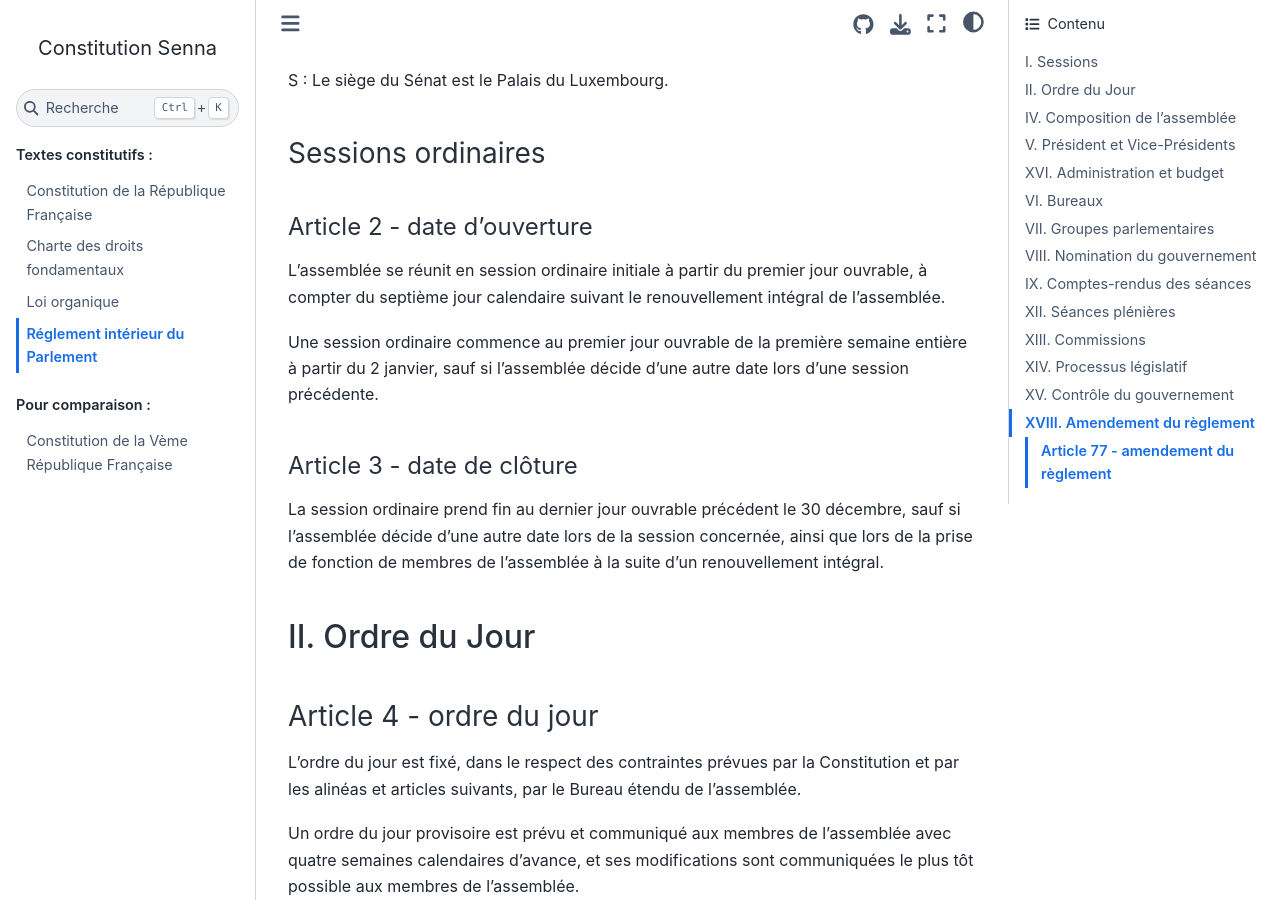
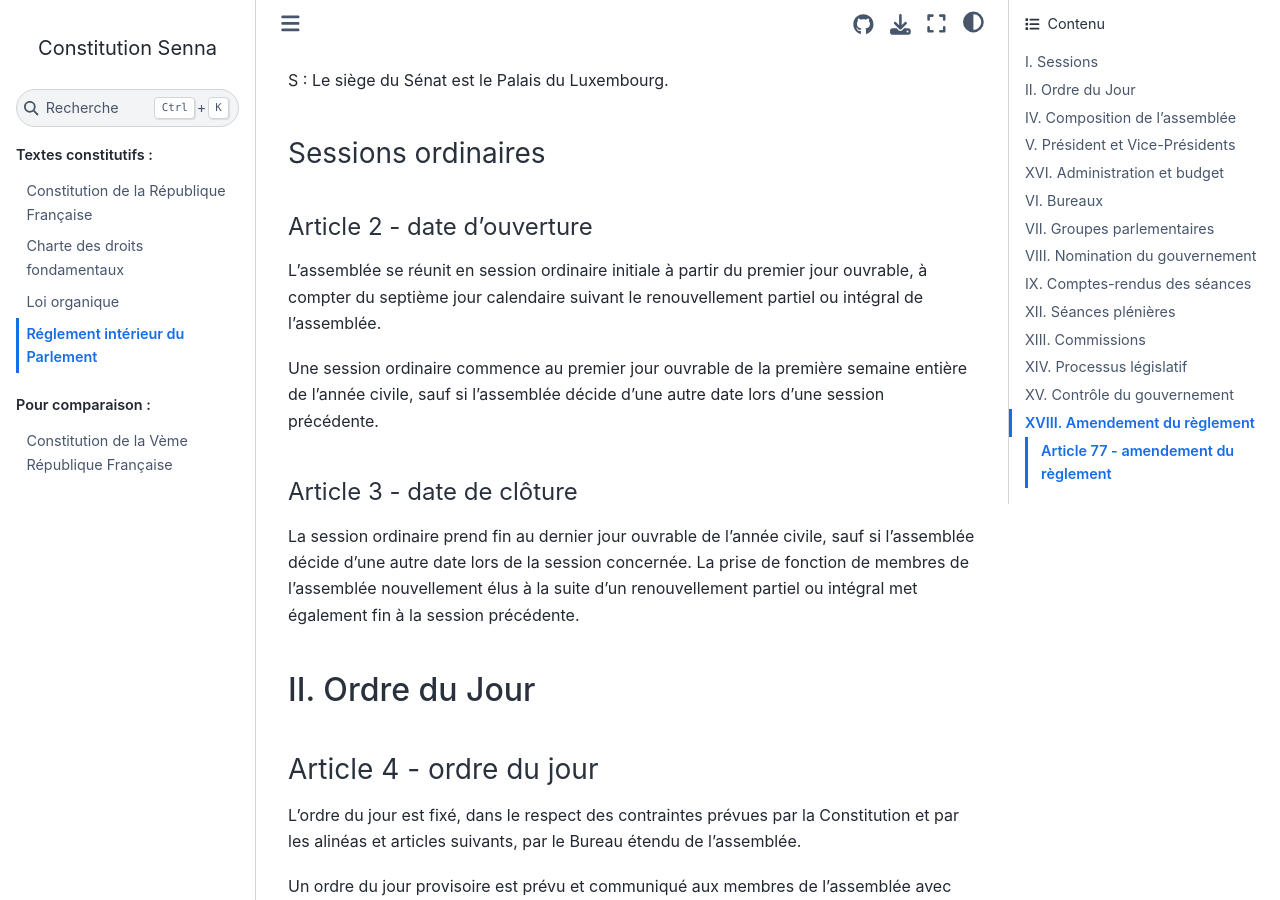
Before and after one commit to Gouvernathor/senna, a Sphinx documentation site: the page built from source/reglement_interieur.rst, in a window 1280 px wide and 900 px high, scrolled down 894 px. Built offline with Sphinx 7.4.7 and the Sphinx Book theme 1.1.4, drawn with Linux system fonts in a browser that asks for light colours.

Commit message:
changements et précision sur les dates de début et fin de sessions ordinaires

```diff
--- a/source/reglement_interieur.rst
+++ b/source/reglement_interieur.rst
@@ -79,13 +79,13 @@
 
 .. article:: date d'ouverture
 
-L'assemblée se réunit en session ordinaire initiale à partir du premier jour ouvrable, à compter du septième jour calendaire suivant le renouvellement intégral de l'assemblée.
+L'assemblée se réunit en session ordinaire initiale à partir du premier jour ouvrable, à compter du septième jour calendaire suivant le renouvellement partiel ou intégral de l'assemblée.
 
-Une session ordinaire commence au premier jour ouvrable de la première semaine entière à partir du 2 janvier, sauf si l'assemblée décide d'une autre date lors d'une session précédente.
+Une session ordinaire commence au premier jour ouvrable de la première semaine entière de l'année civile, sauf si l'assemblée décide d'une autre date lors d'une session précédente.
 
 .. article:: date de clôture
 
-La session ordinaire prend fin au dernier jour ouvrable précédent le 30 décembre, sauf si l'assemblée décide d'une autre date lors de la session concernée, ainsi que lors de la prise de fonction de membres de l'assemblée à la suite d'un renouvellement intégral.
+La session ordinaire prend fin au dernier jour ouvrable de l'année civile, sauf si l'assemblée décide d'une autre date lors de la session concernée. La prise de fonction de membres de l'assemblée nouvellement élus à la suite d'un renouvellement partiel ou intégral met également fin à la session précédente.
 
 .. (...)
 
```
